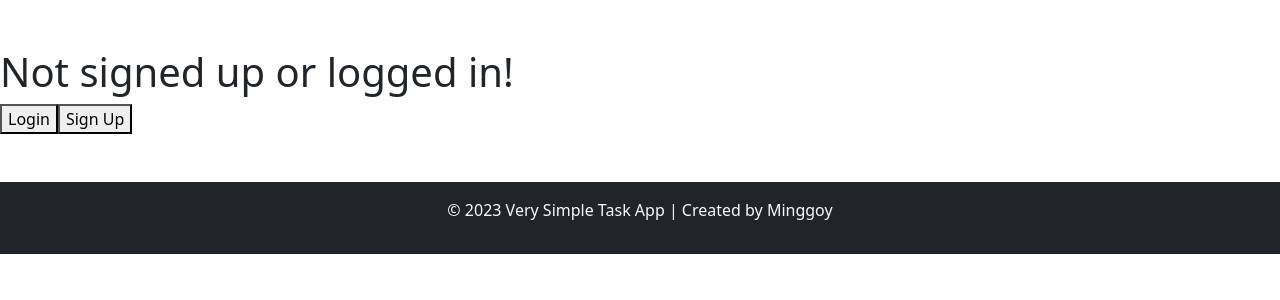
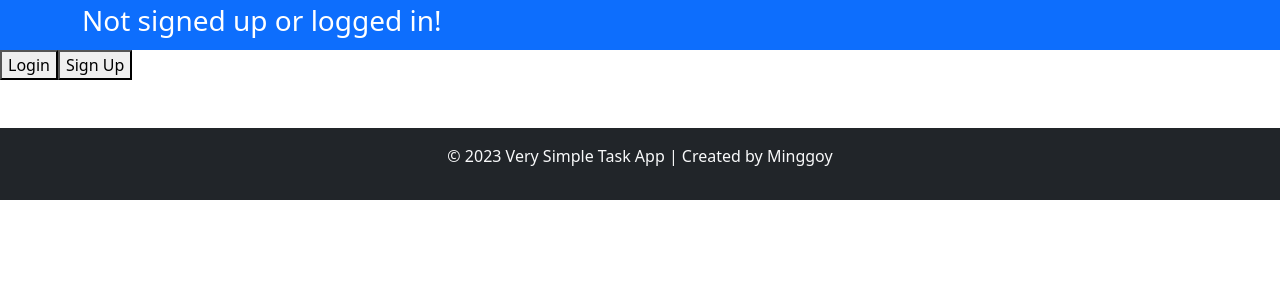
Before and after one commit to jerkboy000/verysimple_tasklist, a React (Vite) app in the folder client/: page / in a window 1280 px wide. Shown: the top 300 px of the page. Built offline with nearby package versions, Linux system fonts and the light colour scheme.

Commit message:
CLIENT: Applied bootstrap to header.

```diff
--- a/client/src/components/Header.jsx
+++ b/client/src/components/Header.jsx
@@ -9,7 +9,7 @@ const Header = () => {
     clearCookies();
     navigate("/");
     window.location.reload();
-  }
+  };
 
   const [welcome, setWelcome] = useState("");
   const [isLoggedIn, setIsLoggedIn] = useState(false);
@@ -17,41 +17,42 @@ const Header = () => {
   useEffect(() => {
     const userId = getUserIdFromCookie();
     if (userId) {
-        setIsLoggedIn(true);
-        setWelcome("Welcome, " + getUserInfoFromCookie() + "!");
+      setIsLoggedIn(true);
+      setWelcome("Welcome, " + getUserInfoFromCookie() + "!");
     } else {
-        setWelcome("Not signed up or logged in!");
+      setWelcome("Not signed up or logged in!");
     }
   }, []);
 
   const logoutStyle = {
     background: "red",
-    float: "right"
   };
 
   return (
-    <header>
-      <nav>
-        <br />
-        <br />
-        <div>
-            <h1>{welcome}</h1>
+    <header className="bg-primary text-white">
+      <nav className="container">
+        <div className="py-1">
+          <h3>{welcome}</h3>
         </div>
-        {isLoggedIn ?
-            ( <div>
-            <Link to="/">
-                <button>Home</button>
+        {isLoggedIn ? (
+          <div className="d-flex justify-content-end">
+            <Link to="/" className="btn btn-light me-2">
+              Home
             </Link>
-            &nbsp;
-            <Link to="/tasklist">
-                <button>Tasks</button>
+            <Link to="/tasklist" className="btn btn-light me-2">
+              Tasks
             </Link>
-            <button style={logoutStyle}  onClick={handleLogOut}>
-                Log Out
+            <button
+              style={logoutStyle}
+              className="btn btn-danger"
+              onClick={handleLogOut}
+            >
+              Log Out
             </button>
-        </div> )
-        : (<></>)
-        }
+          </div>
+        ) : (
+          <></>
+        )}
       </nav>
     </header>
   );
```
